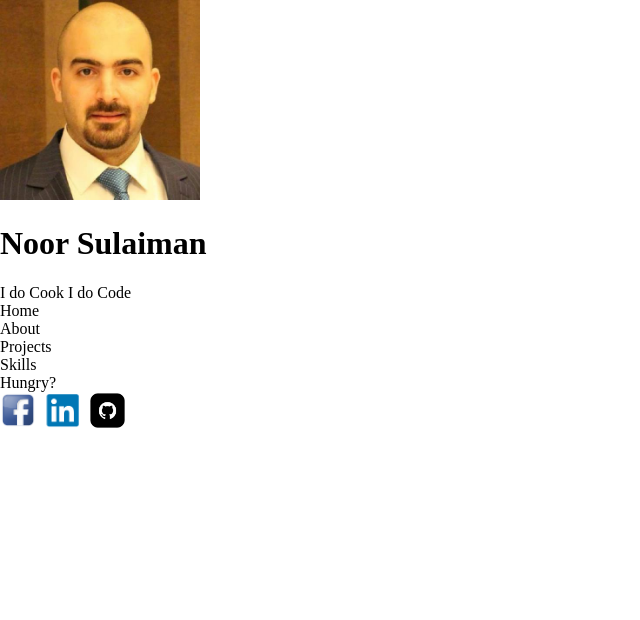
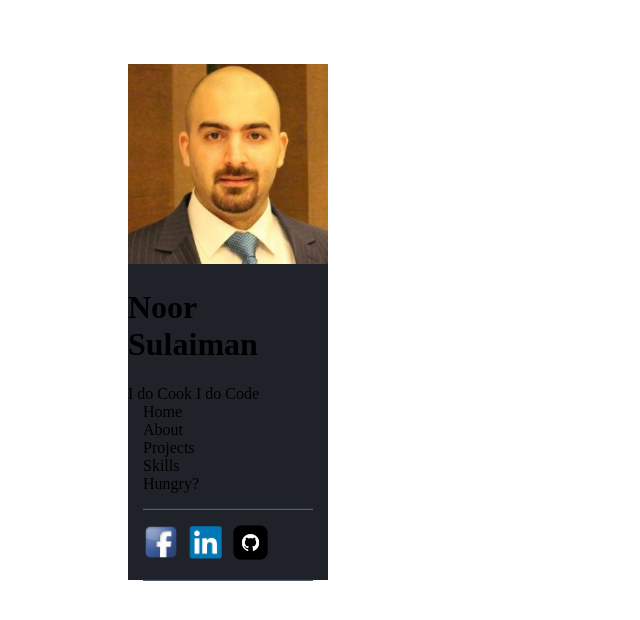
Before and after one commit to NoorSulaiman/Final-project, a React (Create React App) app: page / in a window 1280 px wide. Shown: the top 620 px of the page, without its empty margins (0-640 px from the left). Built offline with nearby package versions, Linux system fonts and the light colour scheme.

Commit message:
adding sidebar styles

```diff
--- a/src/components/sidebar/sidebar.css
+++ b/src/components/sidebar/sidebar.css
@@ -0,0 +1,18 @@
+.sidebar{
+
+	background-color: #1f2228;
+	width: 200px;
+	margin-left: 10%;
+	margin-top: 5%;
+}
+
+.sidebarwidget{
+
+	text-align:left;
+	margin-left:15px;
+	margin-right:15px;
+	padding-bottom:15px;
+	margin-bottom:15px;
+	border-bottom: 1px solid #272F34;
+	box-shadow: 0 1px 0 #4B6272;
+}
```
Also changed, not shown: src/images/pattern.png (added), src/images/sidebg.jpg (added).
